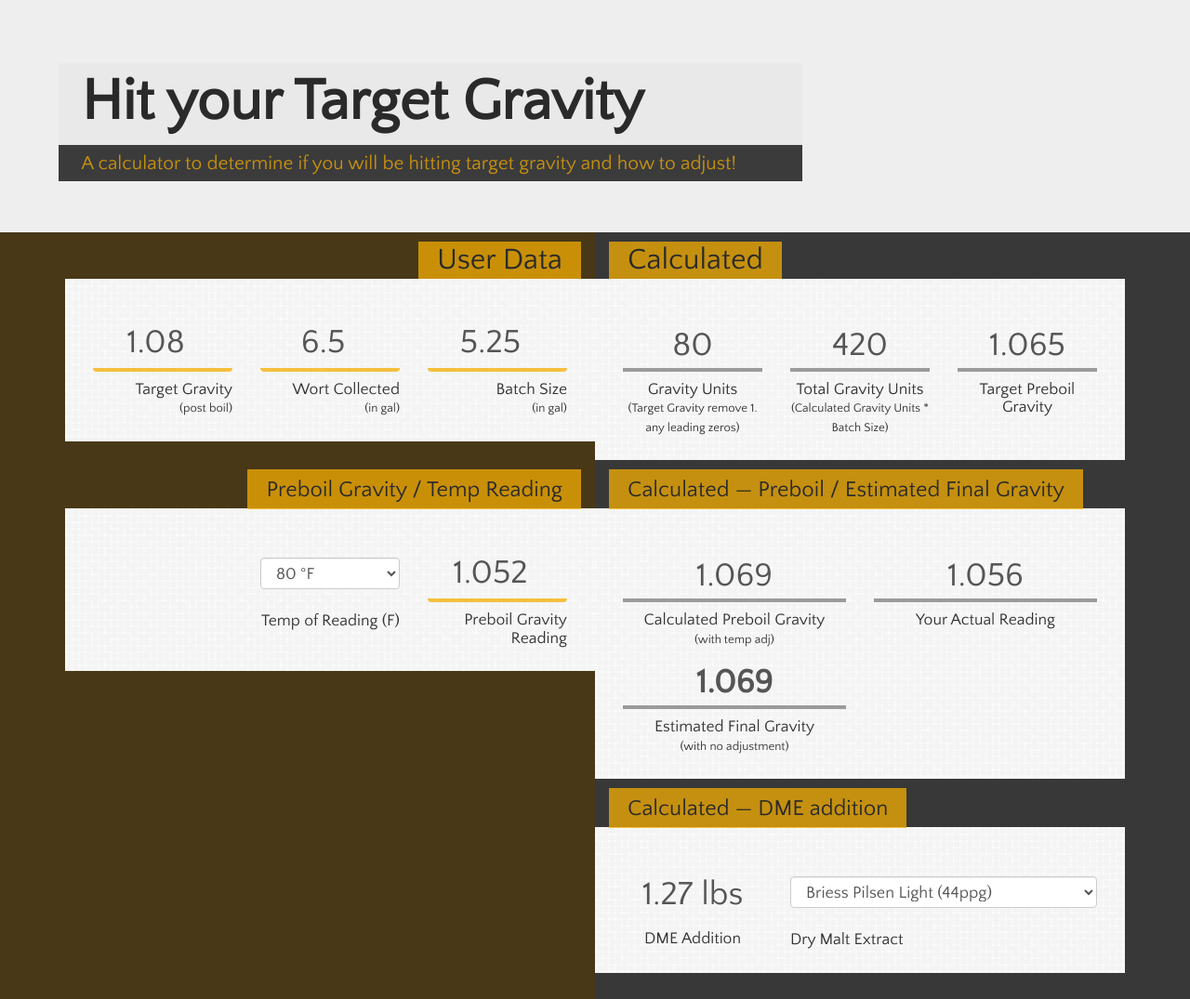
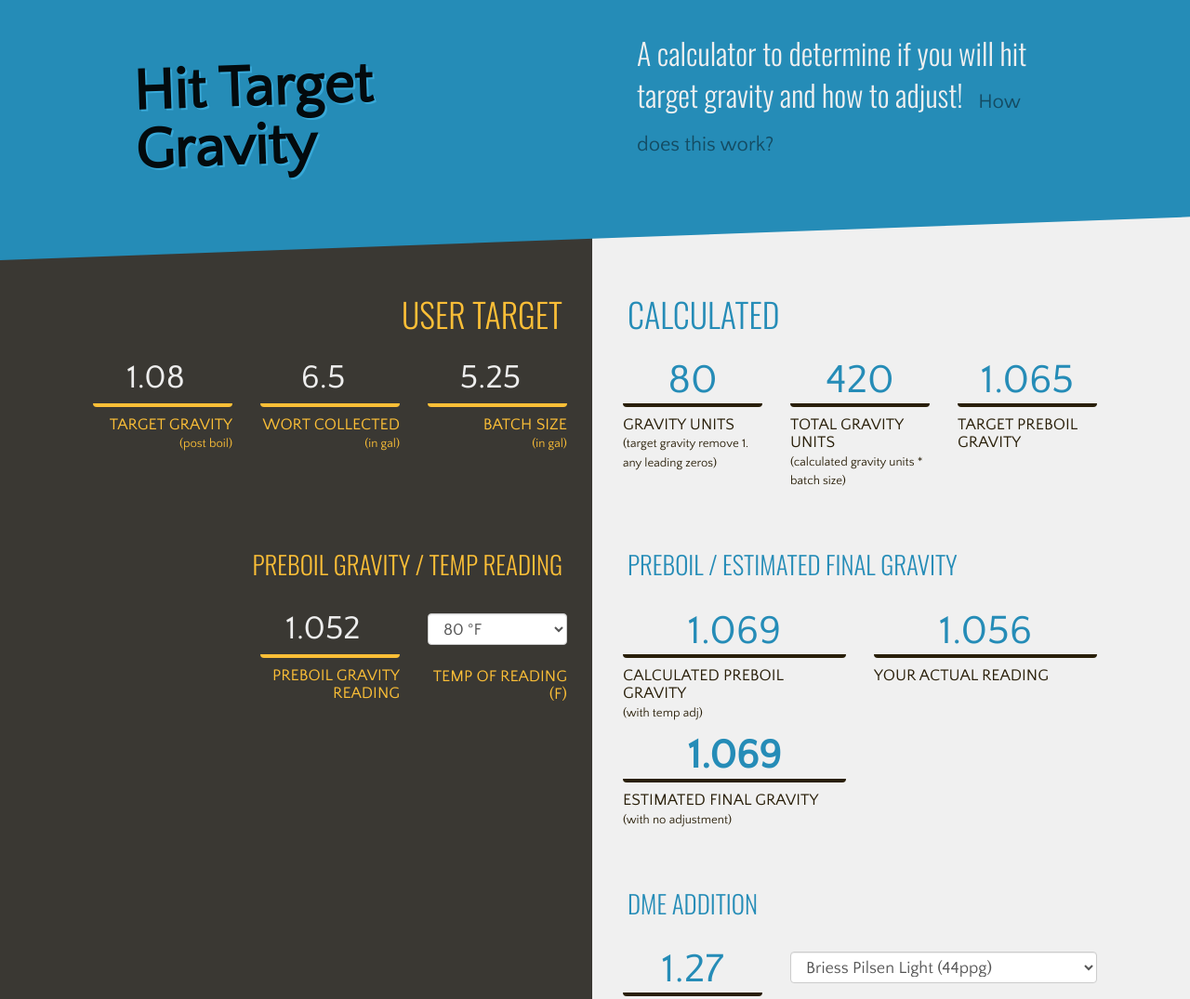
Before and after one commit to Boo-urns/hit-target-gravity, a website: page app/index.html in a window 1280 px wide. Shown: the top 1075 px of the page at 93% size. Drawn offline with nearby package versions, Linux system fonts and the light colour scheme.

Commit message:
Updating CSS

```diff
--- a/app/index.html
+++ b/app/index.html
@@ -12,7 +12,7 @@
     <!-- Place favicon.ico and apple-touch-icon.png in the root directory -->
 
         <!-- build:css({.tmp,app}) styles/main.css -->
-        <link href='http://fonts.googleapis.com/css?family=Quattrocento+Sans' rel='stylesheet'>
+        <link href='http://fonts.googleapis.com/css?family=Quattrocento+Sans|Oswald:300' rel='stylesheet'>
         <link rel="stylesheet" href="styles/bootstrap.css">
         <link rel="stylesheet" href="styles/app.css">
         <!-- endbuild -->
@@ -26,16 +26,26 @@
       <script src="bower_components/es5-shim/es5-shim.js"></script>
       <script src="bower_components/json3/lib/json3.min.js"></script>
     <![endif]-->
+    <div class="container-fluid" id="header">
 
-    <div class="jumbotron">
-      <header>
-      <h1>Hit your Target Gravity</h1>
-      <p class="lead">A calculator to determine if you will be hitting target gravity and how to adjust!</p>
-    </header>
-      <!-- <p><a class="btn btn-lg btn-success" ng-href="#">Splendid!</a></p> -->
+      <div class="jumbotron col-md-5 col-md-offset-1">
+        <header>
+        <h1>Hit Target Gravity</h1>
+        </header>
+
+      </div>
+
+      <div class="col-md-5">
+        <p class="lead">A calculator to determine if you will hit target gravity and how to adjust! <span class="small"><a href="#">How does this work?</a></p>
+      </div>
     </div>
+
+    <svg id="diagonal" xmlns="http://www.w3.org/2000/svg" version="1.1" width="100%" height="50" viewBox="0 0 100 102" preserveAspectRatio="none">
+          <path d="M0 0 L00 100 L105 0 Z"></path>
+    </svg>
+
     <div id="calculator">
-    <div class="container" ng-view></div>
+    <div class="container" id="content" ng-view></div>
     </div>
 
     <!-- Google Analytics: change UA-XXXXX-X to be your site's ID -->
--- a/app/styles/app.sass
+++ b/app/styles/app.sass
@@ -6,68 +6,116 @@ $headings-font-weight: 600
 @import "../bower_components/bootstrap-sass/vendor/assets/stylesheets/bootstrap"
 
 
-$orange: rgba(245,174,2,0.75)
+.oswald
+	font-family: 'Oswald', Helvetica Neue, sans-serif
+	font-weight: 300
+
+$orange: #fcbf37
+$blue: #258cb7
+$white: #f0f0f0
 
 html,
 body
 	background: rgb(240,240,240)
+	background: linear-gradient(to right, #3a3833 0%, #3a3833 49.75%, #f0f0f0 49.75%)
 
+#header
+	background: $blue
 
 .jumbotron
-	padding-left: 0
-	//background: url(../images/2row-tile.jpg?v=4)
-	max-height: 250px
-	margin-bottom: 0
+	position: relative
+	padding: 0
+	margin-top: 10px
+	background: none
 
 	h1
 		color: #2a2a2a
+		color: darken($blue, 40%)
 
 header
-	background: rgba(230,230,230,0.6)
-	max-width: 800px
-	width: 80%
-	margin-left: 5%
+	//background: rgba(230,230,230,0.6)
+	margin-top: 40px
+	width: 97.5%
+	-moz-transform: rotate(-2deg)
+	-webkit-transform: rotate(-2deg)
+	-o-transform: rotate(-2deg)
+	-ms-transform: rotate(-2deg)
+	transform: rotate(-2deg)
 
 	h1
 		padding: 10px 25px 5px
+		text-shadow: 2px 2px 0px lighten($blue, 10%)
 
-	.lead
-		background: rgba(17,17,17,0.8)
-		color: $orange
-		padding: 5px 25px
+	p
+		color: $white
+
+.lead
+	background: none
+	color: $white
+	padding: 5px 30px
+	font-size: 32px
+	@extend .oswald
+	margin-top: 30px
+
+	.small a
+		clear: both
+		color: darken($blue, 20%)
+		font-size: 22px
+		padding: 0 10px
+		font-family: "Quattrocento Sans", Helvetica, sans-serif
 
 .container
 	margin-top: 0
+
+
+
+// SVG
+path
+	fill: $blue
+	stroke: none
+
+#diagonal
+	background: linear-gradient(to right, #3a3833 0%, #3a3833 49.75%, #f0f0f0 49.75%)
+
+
+#content
 	padding-top: 30px
 
+.separator
+	border: 2px solid red
 
 form
 	line-height: 1.4em
 	background: #ccc
 
+
 fieldset
 	border: none
-	//border-top: 5px solid $orange
 	margin-bottom: 30px
 	padding-bottom: 20px
 	padding-top: 0
-	background: url(../images/lil_fiber.png)
 
 legend
 	position: relative
 	width: auto
 	padding: 10px 20px
-	font-size: 32px
-	top: -20px
+	font-size: 36px
 	border: none
-	background: $orange
-	color: #2a2a2a
+	color: $orange
+	text-transform: uppercase
+	@extend .oswald
 
 label
 	font-weight: normal
 	font-size: 1.25em
 	text-align: right
+	text-transform: uppercase
 	width: 100%
+	color: $orange
+
+
+	.small
+		text-transform: lowercase
 
 select
 	width: 100%
@@ -99,7 +147,7 @@ input
 	font-size: 36px
 	text-align: center
 	line-height: 1.42857
-	color: #555
+	color: #eee
 	background: none
 	margin-bottom: 10px
 	border: none
@@ -119,39 +167,23 @@ input
 	font-size: .75em
 
 .calculated
+	legend
+		color: $blue
 
 	label
-		text-align: center
+		text-align: left
+		color: #291f09
 
 	.form-control-static
-		border-bottom: 4px solid scale-color(#383838, $lightness: 50%)
+		font-size: 44px
+		padding: 0
+		color: $blue
+		border-bottom: 4px solid #291f09
+		border-radius: 4px
 
 #calculator
-	background: linear-gradient(to right, #483817 0%, #483817 50%, #383838 50%)
-
-//	-webkit-flex-flow: row wrap
-
-.flex-wrapper
-	display: -webkit-box
-	display: -moz-box
-	display: -ms-flexbox
-	display: -webkit-flex
-	display: flex
-	//width: 100%
-	min-height: 100px
-	background: yellow
-
-.flex-item,
-.flex-item-other
-	background-color: DeepSkyBlue
-	margin: auto
-	margin: 20px
-	-webkit-flex: 1
-	padding: 20px
-
-.flex-item-other
-	-webkit-flex: 2
-
+	//background: linear-gradient(to right, #3a3833 0%, #3a3833 49.75%, #f5ebd7 49.75%)
+	color: #eee
 
 
 @media only screen and (min-width: 768px) and (max-width: 914px)
--- a/app/views/main.html
+++ b/app/views/main.html
@@ -1,6 +1,7 @@
 <form name="form" novalidate role="form">
+
   <fieldset class="col-md-6">
-    <legend class="text-right">User Data</legend>
+    <legend class="text-right">User Target</legend>
     <div class="col-md-4">
       <input type="number" class="form-control" ng-model="userData.targetGravity" id="targetGravity" step="0.001" min="1.03" ng-valid-required>
       <label for="targetGravity" class="control-label">Target Gravity<br><span class="small">(post boil)</span></label>
@@ -40,20 +41,21 @@
   </fieldset>
 
 
-
   <fieldset class="col-md-6">
   <legend class="text-right"><span class="small">Preboil Gravity / Temp Reading</legend>
     <div class="col-md-4 col-md-offset-4">
+      <input type="number" class="form-control" min="1.000" step="0.001" id="preboilGravity" ng-model="userData.preboil">
+      <label for="preboilGravity" class="control-label">Preboil Gravity Reading</label>
+    </div>
+
+    <div class="col-md-4">
      <!--  <input type="number" class="form-control" id="temp" min="80" max="212" ng-model="userData.readingTemp">
  -->
        <select id="temp" ng-model="readingTemp" ng-change="tempSelection()"  ng-options="temp.temp + '  &#176;F' for temp in tempAdj">
         </select>
       <label for="temp" class="control-label">Temp of Reading (F)</label>
     </div>
-    <div class="col-md-4">
-      <input type="number" class="form-control" min="1.000" step="0.001" id="preboilGravity" ng-model="userData.preboil">
-      <label for="preboilGravity" class="control-label">Preboil Gravity Reading</label>
-    </div>
+
 
   </div>
   </fieldset>
@@ -61,7 +63,7 @@
 
 
   <fieldset class="col-md-6 calculated">
-  <legend><span class="small">Calculated &mdash; Preboil / Estimated Final Gravity</span></legend>
+  <legend><span class="small">Preboil / Estimated Final Gravity</span></legend>
     <div class="row">
       <div class="col-md-12">
         <div class="col-md-6">
@@ -91,11 +93,11 @@
   </fieldset>
 
 
-  <fieldset class="col-md-6 col-md-offset-6" ng-hide="calculated.dmeAdd < 0 || calculated.dmeAdd == undefined">
-  <legend><span class="small">Calculated &mdash; DME addition</span></legend>
+  <fieldset class="col-md-6 col-md-offset-6 calculated" ng-hide="calculated.dmeAdd < 0 || calculated.dmeAdd == undefined">
+  <legend><span class="small">DME addition</span></legend>
     <div class="col-md-4">
-      <output for="dme batchSize" class="form-control-static">{{calculated.dmeAdd}} lbs</output>
-      <label for="dmeAddition" class="control-label text-center">DME Addition</label>
+      <output for="dme batchSize" class="form-control-static">{{calculated.dmeAdd}}</output>
+      <label for="dmeAddition" class="control-label text-center">DME Addition<br><span class="small">(in lbs)</span></label>
     </div>
 
     <div class="col-md-8">
```
Also changed, not shown: app/styles/app.css.
